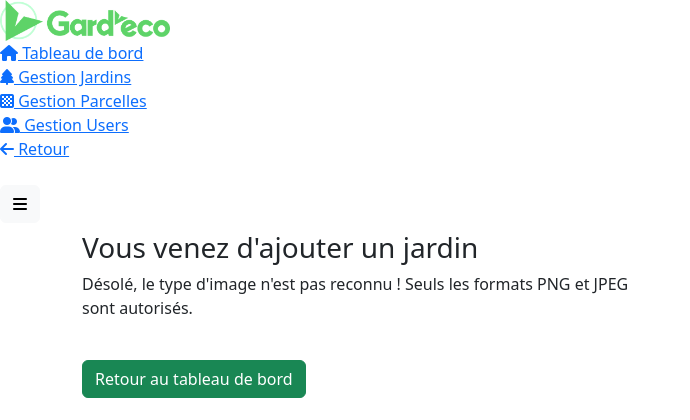
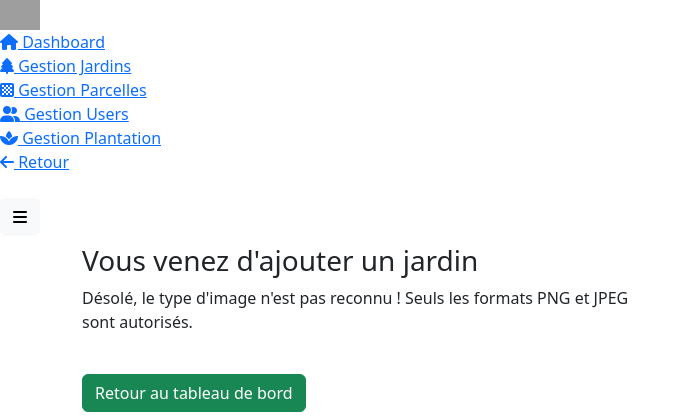
Before and after one commit to LenaPignolet/Sae202, a PHP site: page /admin/Jardins/ajouter_jardin_valid.php in a window 1280 px wide. Shown: the top 420 px of the page, without its empty margins (0-690 px from the left). Run offline with PHP 8.4, Linux system fonts and the light colour scheme; data that the repository does not hold is empty; some libraries are stand-ins or nearby versions; grey boxes are pictures that could not be loaded.

Commit message:
Update ajouter_jardin_valid.php dashboard

```diff
--- a/admin/Jardins/ajouter_jardin_valid.php
+++ b/admin/Jardins/ajouter_jardin_valid.php
@@ -11,7 +11,7 @@
     <meta charset="utf-8">
     <meta name="viewport" content="width=device-width, initial-scale=1, shrink-to-fit=no">
     <meta name="description" content="Page admin">
-    <title>Tableau de bord</title>
+    <title>Dashboard</title>
     <link href="../assets/vendor/fontawesome/css/fontawesome.min.css" rel="stylesheet">
     <link href="../assets/vendor/fontawesome/css/solid.min.css" rel="stylesheet">
     <link href="../assets/vendor/fontawesome/css/brands.min.css" rel="stylesheet">
@@ -26,23 +26,26 @@
     <div class="wrapper">
         <nav id="sidebar" class="active">
             <div class="sidebar-header">
-                <img src="../../images/logo.png" alt="bootraper logo" width="170px" class="app-logo">
+                <img src="../assets/img/logo.png" alt="bootraper logo" width="40px" class="app-logo">
             </div>
             <ul class="list-unstyled components text-secondary">
                 <li>
-                    <a href="../admin.php"><i class="fas fa-home"></i> Tableau de bord</a>
+                    <a href="/admin/gestion.php"><i class="fas fa-home"></i> Dashboard</a>
                 </li>
                 <li>
-                    <a href="jardin_gestion.php"><i class="fas fa-tree"></i> Gestion Jardins</a>
+                    <a href="gestion_jardin.php"><i class="fas fa-tree"></i> Gestion Jardins</a>
                 </li>
                 <li>
-                    <a href="../Parcelle/parcelle_gestion.php"><i class="fas fa-chess-board"></i> Gestion Parcelles</a>
+                    <a href="../Parcelle/gestion_parcelle.php"><i class="fas fa-chess-board"></i> Gestion Parcelles</a>
                 </li>
                 <li>
-                    <a href="./Usagers/user_gestion.php"><i class="fas fa-user-friends"></i> Gestion Users</a>
+                    <a href="../Usagers/user_gestion.php"><i class="fas fa-user-friends"></i> Gestion Users</a>
                 </li>
                 <li>
-                    <a href="../../index.php"><i class="fas fa-arrow-left"></i> Retour</a>
+                    <a href="../Plantation/gestion_plantation.php"><i class="fas fa-spa"></i> Gestion Plantation</a>
+                </li>
+                <li>
+                    <a href="/index.php"><i class="fas fa-arrow-left"></i> Retour</a>
                 </li>
             </ul>
         </nav>
@@ -74,13 +77,15 @@
                                 <div class="tab-pane fade active show" id="general" role="tabpanel" aria-labelledby="general-tab">
                                     <div class="col-md-6">
                                         <?php
-                                        $nom = $_POST['nom'];
-                                        $adresse = $_POST['adresse'];
-                                        $surface = $_POST['surface'];
-                                        $nParcelle = $_POST['nParcelle'];
+                                        // Récupération des données POST
+                                        $nom_jardin = $_POST['jardin_nom'] ?? '';
+                                        $coordonne = $_POST['jardin_coord'] ?? '';
+                                        $surface = $_POST['jardin_surface'] ?? '';
+                                        $nombre_parcelles = intval($_POST['nombre_parcelles'] ?? 0);
 
+                                        // Vérification de la connexion à la base de données
                                         try {
-                                            $mabd = new PDO('mysql:host=localhost;dbname=sae202Base;charset=UTF8;','usersae202', 'sae202');
+                                            $mabd = new PDO('mysql:host=localhost;dbname=sae202;charset=UTF8;', 'Usersae202', '123');
                                             $mabd->setAttribute(PDO::ATTR_ERRMODE, PDO::ERRMODE_EXCEPTION);
                                             $mabd->query('SET NAMES utf8;');
                                         } catch (PDOException $e) {
@@ -89,65 +94,77 @@
                                         }
 
                                         // Vérification du format de l'image téléchargée
-                                        $imageType = $_FILES["photo"]["type"];
+                                        $imageType = $_FILES["jardin_photo"]["type"] ?? '';
                                         $allowedTypes = ["image/png", "image/jpg", "image/jpeg"];
                                         if (!in_array($imageType, $allowedTypes)) {
                                             echo '<p>Désolé, le type d\'image n\'est pas reconnu ! Seuls les formats PNG et JPEG sont autorisés.</p>';
                                             echo "<br>";
-                                            echo '<a class="btn btn-success" href="jardin_gestion.php">Retour au tableau de bord</a>';
+                                            echo '<a class="btn btn-success" href="gestion_jardin.php">Retour au tableau de bord</a>';
                                             die();
                                         }
 
-                                        // Création d'un nouveau nom pour cette image téléchargée pour éviter d'avoir 2 fichiers avec le même nom
-                                        $nouvelleImage = date("Y_m_d_H_i_s") . "---" . basename($_FILES["photo"]["name"]);
-                                        $targetDir = "../../images/uploads/"; // Chemin correct vers le dossier
+                                        // Création d'un nouveau nom pour l'image téléchargée
+                                        $nouvelleImage = date("Y_m_d_H_i_s") . "---" . basename($_FILES["jardin_photo"]["name"]);
+                                        $targetDir = "/var/www/sae202/images/uploads/";
 
                                         // Vérification si le dossier existe et est accessible
-                                        if (!is_dir($targetDir)) {
-                                            echo '<p>Le dossier cible n\'existe pas. Veuillez vérifier le chemin.</p>';
+                                        if (!is_dir($targetDir) || !is_writable($targetDir)) {
+                                            echo '<p>Le dossier cible n\'existe pas ou n\'est pas accessible en écriture. Veuillez vérifier le chemin.</p>';
                                             echo "<br>";
-                                            echo '<a class="btn btn-success" href="jardin_gestion.php">Retour au tableau de bord</a>';
+                                            echo '<a class="btn btn-success" href="gestion_jardin.php">Retour au tableau de bord</a>';
                                             die();
                                         }
 
                                         $targetFilePath = $targetDir . $nouvelleImage;
 
                                         // Dépôt du fichier téléchargé dans le dossier
-                                        if (is_uploaded_file($_FILES["photo"]["tmp_name"])) {
-                                            if (!move_uploaded_file($_FILES["photo"]["tmp_name"], $targetFilePath)) {
+                                        if (is_uploaded_file($_FILES["jardin_photo"]["tmp_name"])) {
+                                            if (!move_uploaded_file($_FILES["jardin_photo"]["tmp_name"], $targetFilePath)) {
                                                 echo '<p>Problème avec la sauvegarde de l\'image, désolé...</p>';
                                                 echo "<br>";
-                                                echo '<a class="btn btn-success" href="jardin_gestion.php">Retour au tableau de bord</a>';
+                                                echo '<a class="btn btn-success" href="gestion_jardin.php">Retour au tableau de bord</a>';
                                                 die();
                                             }
                                         } else {
                                             echo '<p>Problème : image non chargée...</p>';
                                             echo "<br>";
-                                            echo '<a class="btn btn-success" href="jardin_gestion.php">Retour au tableau de bord</a>';
+                                            echo '<a class="btn btn-success" href="gestion_jardin.php">Retour au tableau de bord</a>';
                                             die();
                                         }
 
-                                        // Préparation de la requête d'insertion
-                                        $req = $mabd->prepare('INSERT INTO Jardin (jardin_photo, jardin_nom, jardin_coord, jardin_surface, jardin_n_parcelle) VALUES (:photo, :nom, :adresse, :surface, :nParcelle)');
+                                        // Insertion des données dans la base
+                                        try {
+                                            // Insertion du jardin
+                                            $req = 'INSERT INTO Jardin (jardin_nom, jardin_coord, jardin_photo, jardin_surface) VALUES (:nom_jardin, :coordonne, :image_jardin, :surface)';
+                                            $stmt = $mabd->prepare($req);
+                                            $stmt->bindParam(':nom_jardin', $nom_jardin);
+                                            $stmt->bindParam(':coordonne', $coordonne);
+                                            $stmt->bindParam(':image_jardin', $nouvelleImage);
+                                            $stmt->bindParam(':surface', $surface);
+                                            $stmt->execute();
 
-                                        // Exécution de la requête avec les valeurs passées en paramètres
-                                        try {
-                                            $resultat = $req->execute([
-                                                ':photo' => $nouvelleImage,
-                                                ':nom' => $nom,
-                                                ':adresse' => $adresse,
-                                                ':surface' => $surface,
-                                                ':nParcelle' => $nParcelle
-                                            ]);
-                                            echo '<p>Jardin ajouté avec succès ! <i class="fas fa-check-circle" style="color: #037c58;"></i></p>';
+                                            // Récupération de l'ID du jardin inséré
+                                            $jardin_id = $mabd->lastInsertId();
+
+                                            // Insertion des parcelles
+                                            $req_parcelle = 'INSERT INTO Parcelle (parcelle_nom, jardin_id, disponible) VALUES (:parcelle_nom, :jardin_id, 1)';
+                                            $stmt_parcelle = $mabd->prepare($req_parcelle);
+
+                                            for ($i = 1; $i <= $nombre_parcelles; $i++) {
+                                                $parcelle_nom = 'Parcelle ' . $i;
+                                                $stmt_parcelle->bindParam(':parcelle_nom', $parcelle_nom);
+                                                $stmt_parcelle->bindParam(':jardin_id', $jardin_id);
+                                                $stmt_parcelle->execute();
+                                            }
+
+                                            echo '<p>Le jardin et ses parcelles ont été ajoutés avec succès ! <i class="fas fa-check-circle" style="color: #037c58;"></i></p>';
                                             echo "<br>";
                                             echo '<a class="btn btn-success" href="gestion_jardin.php">Retour au tableau de bord</a>';
                                         } catch (PDOException $e) {
-                                            echo '<p>Échec de l\'ajout du jardin : ' . $e->getMessage() . '</p>';
-                                            echo "<br>";
-                                            echo '<a class="btn btn-success" href="gestion_jardin.php">Retour au tableau de bord</a>';
+                                            echo '<p>Erreur : ' . $e->getMessage() . '</p>';
                                         }
                                         ?>
+
                                     </div> <!-- Fin de .col-md-6 -->
                                 </div> <!-- Fin de .tab-pane -->
                             </div> <!-- Fin de .tab-content -->
```
